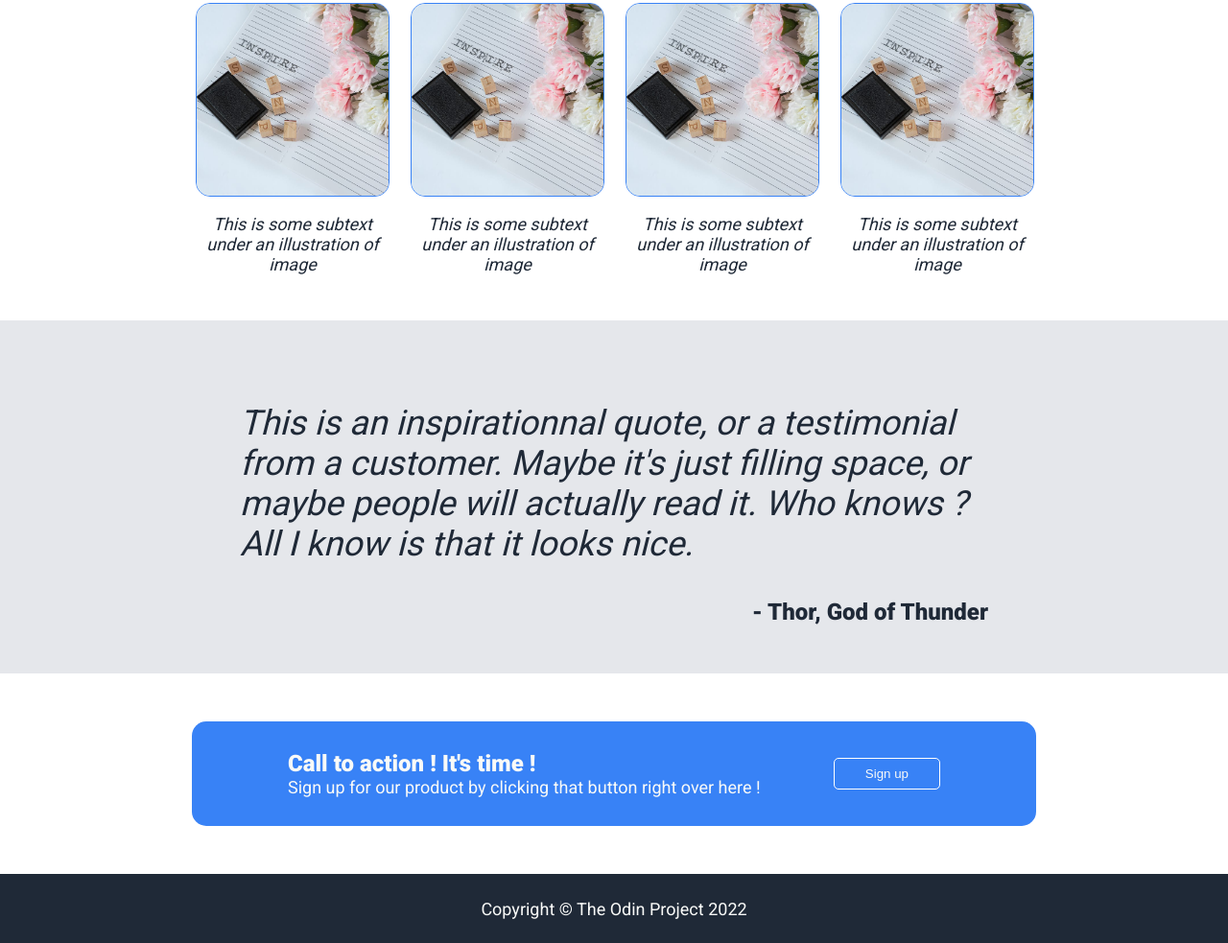
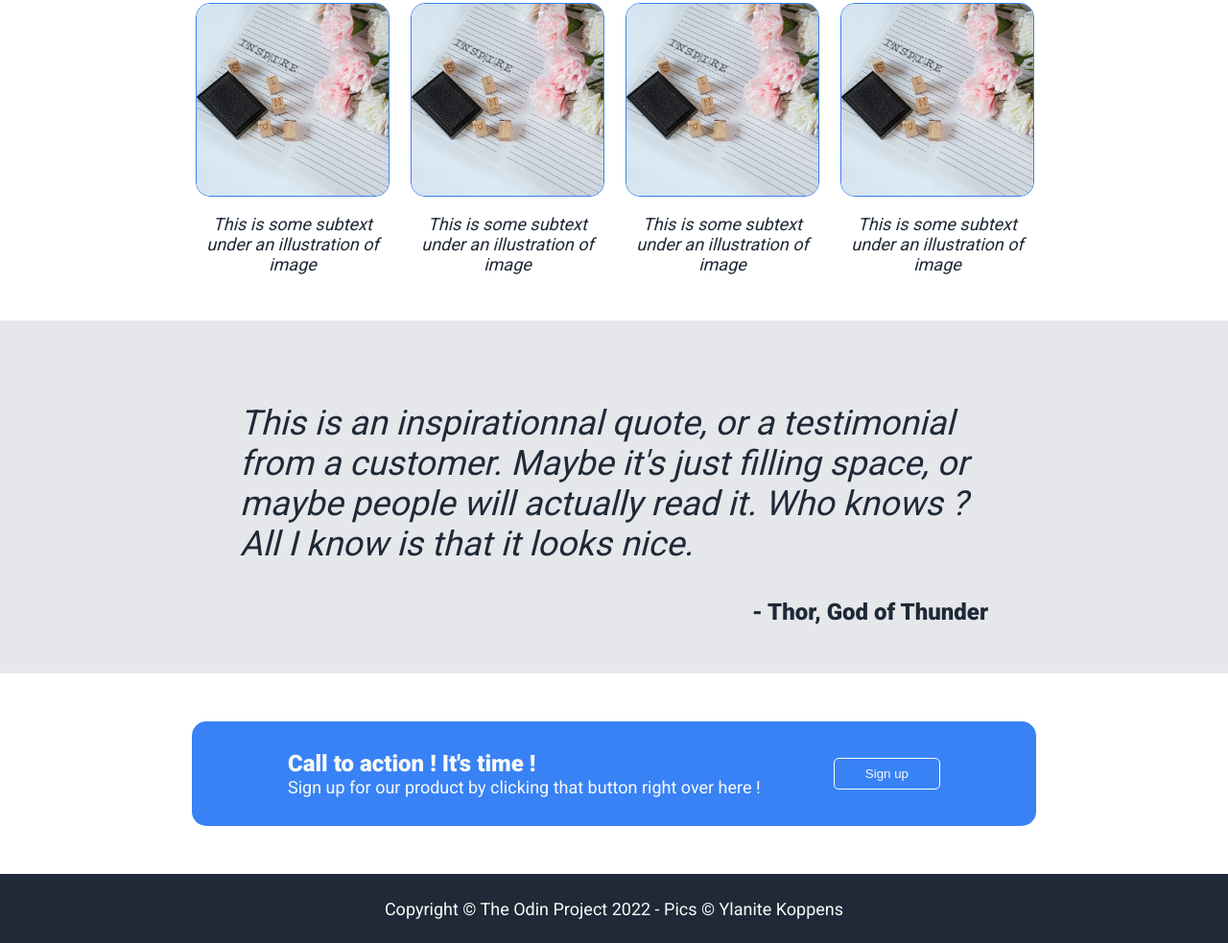
Before and after one commit to cicironimo/landing-page, a plain HTML site: page index.html in a window 1280 px wide. Shown: the part 539-1522 px from the top of the page at 96% size. Drawn offline with Linux system fonts and the light colour scheme; a web font is replaced by a local one.

Commit message:
added source of pics

```diff
--- a/index.html
+++ b/index.html
@@ -62,8 +62,7 @@
         </div>
     </div>
     <div class="footer">
-        <p>Copyright © The Odin Project 2022</p>
+        <p>Copyright © The Odin Project 2022 - Pics © Ylanite Koppens </p>
     </div>
-
 </body>
 </html>
```
Also changed, not shown: img/headerpic.jfif (deleted).
